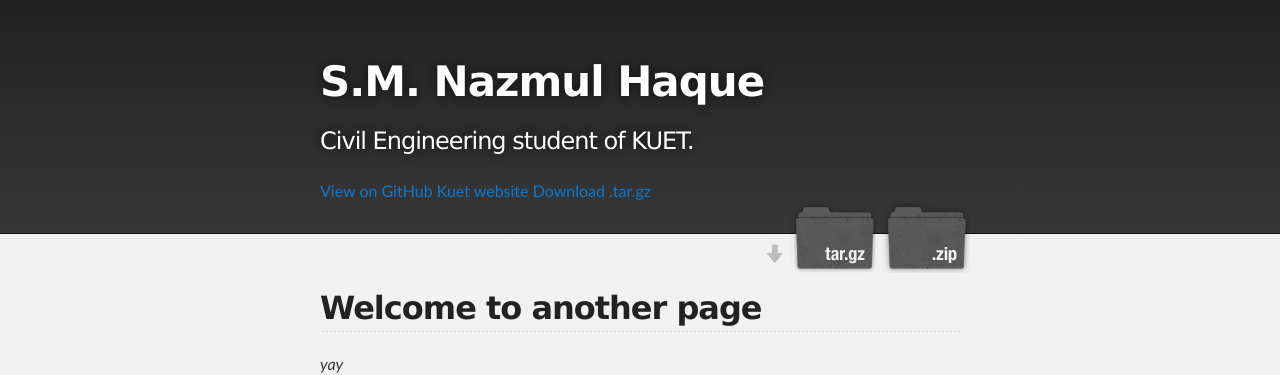
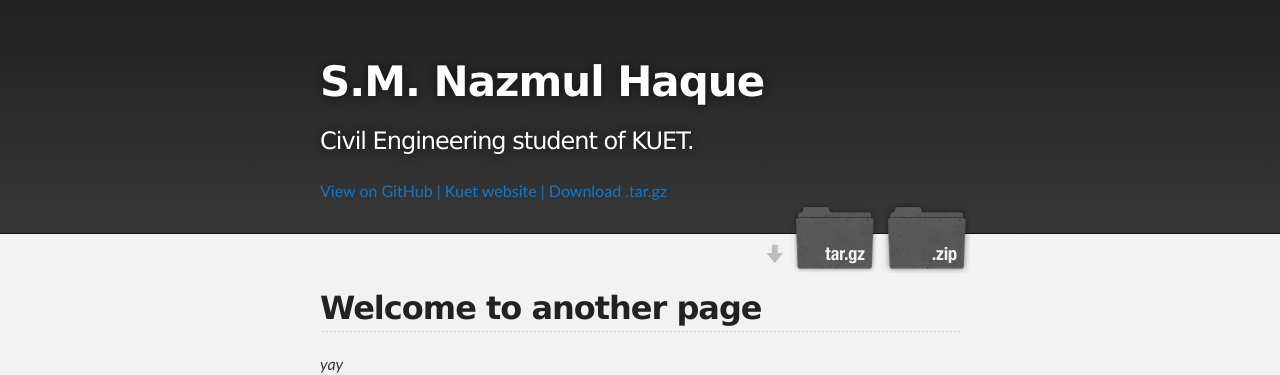
Before and after one commit to nazmul1501034/nazmul1501034.github.io, a Jekyll site: the page built from another-page.md, in a window 1280 px wide. Shown: the top 375 px of the page. Built offline with Jekyll 4.4.1, drawn with Linux system fonts in a browser that asks for light colours; our own code applies the rules of GitHub Pages for plain Markdown files.

Commit message:
add pipe( | ) to default.html

```diff
--- a/_layouts/default.html
+++ b/_layouts/default.html
@@ -16,7 +16,7 @@
     <div id="header_wrap" class="outer">
         <header class="inner">
           {% if site.github.is_project_page %}
-            <a id="forkme_banner" href="{{ site.github.repository_url }}">View on GitHub</a>
+            <a id="forkme_banner" href="{{ site.github.repository_url }}">| View on GitHub |</a>
           {% endif %}
 
           <h1 id="project_title">{{ site.title | default: site.github.repository_name }}</h1>
@@ -32,7 +32,7 @@
          	<a href="{{ site.github.repository_url }}" class="btn">View on GitHub</a>
       	  {% endif %}
       	  {% if site.show_downloads %}
-        	  <a href="{{ http://www.kuet.ac.bd/ }}" class="btn">Kuet website </a>
+        	  <a href="{{ http://www.kuet.ac.bd/ }}" class="btn">| Kuet website | </a>
         	  <a href="{{ site.github.tar_url }}" class="btn"> Download .tar.gz</a>
       	  {% endif %}
         </header>
```
